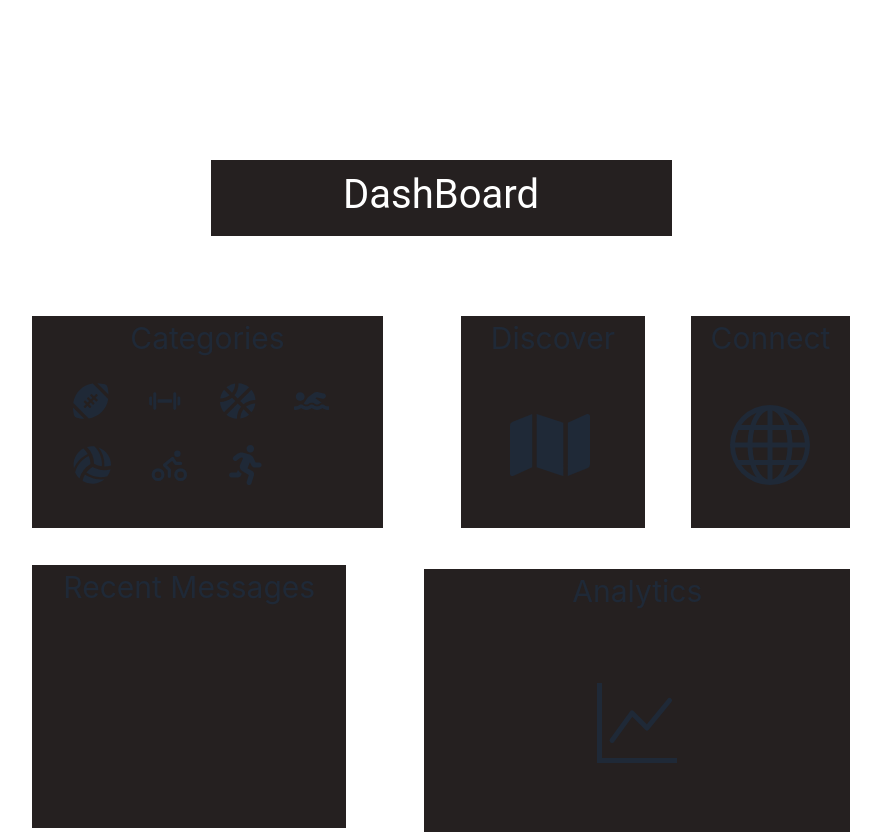
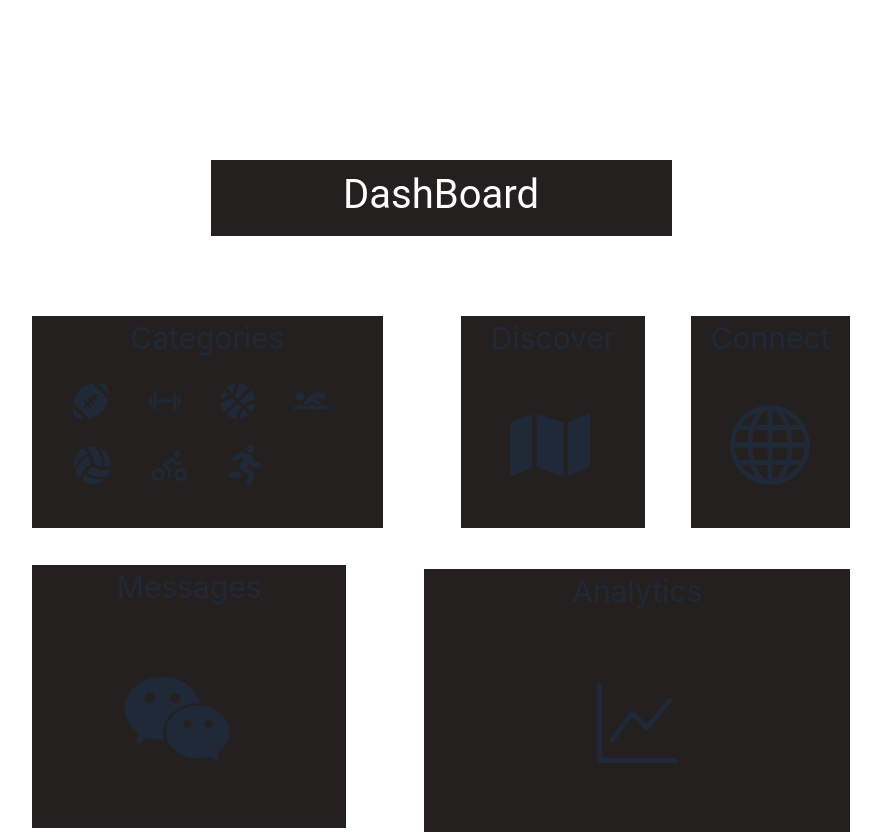
Before and after one commit to markfastner/Beachhacks-2023-Sports-Training-Connection, a React (Create React App) app: page /Dashboard in a window 1280 px wide. Shown: the whole page, without its empty margins (202-1083 px from the left). Built offline with nearby package versions, Linux system fonts and the light colour scheme; what react-native would draw is missing.

Commit message:
message icon

```diff
--- a/src/views/Dashboard/dashboard.js
+++ b/src/views/Dashboard/dashboard.js
@@ -12,6 +12,7 @@ import {
 import { IoIosFitness } from "react-icons/io";
 import { TbBike } from "react-icons/tb";
 import { BsGraphUp, BsGlobe } from "react-icons/bs";
+import { AiOutlineWechat } from "react-icons/ai";
 import "./dashboard.css";
 
 function dashboard(props) {
@@ -48,7 +49,8 @@ function dashboard(props) {
       </Rect2Row>
       <Rect3Row>
         <Rect3>
-          <p>Recent Messages</p>
+          <p>Messages</p>
+          <AiOutlineWechat style={{ fontSize: 120 }} />
         </Rect3>
         <Rect6>
           <p>Analytics</p>
@@ -149,6 +151,8 @@ const Rect3 = styled.div`
   width: 351px;
   height: 263px;
   background-color: rgba(37, 32, 32, 1);
+  display: grid;
+  justify-content: center;
 `;
 
 const Rect6 = styled.div`
```
